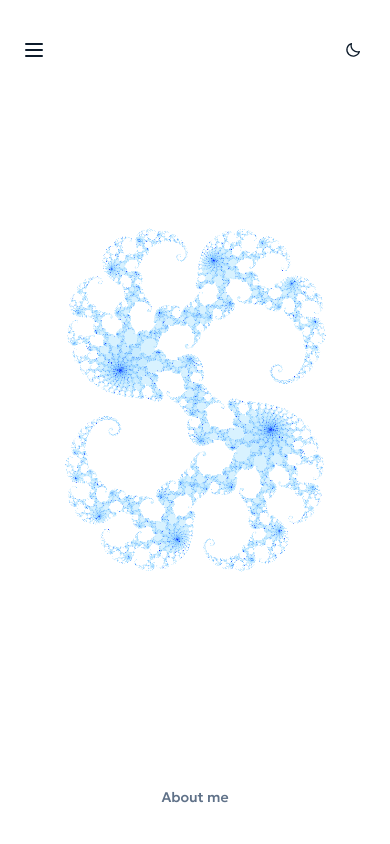
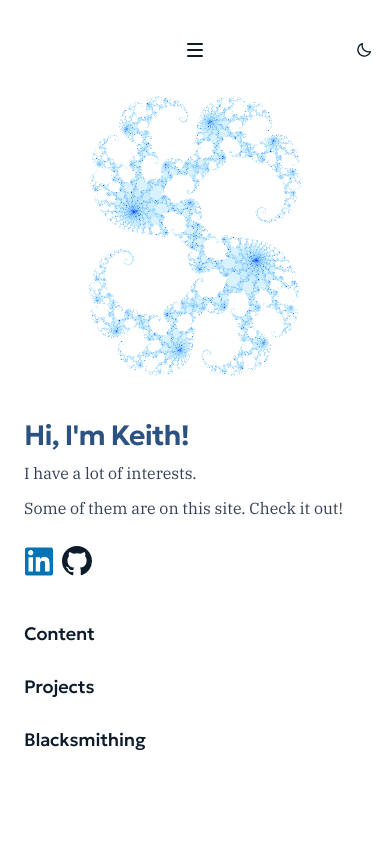
Before and after one commit to kdopenshaw/my-site, a Next.js app: page / in a window 390 px wide. Shown: the top 844 px of the page. Built offline with nearby package versions, Linux system fonts and the light colour scheme.

Commit message:
fractal smaller, recenter nav

```diff
--- a/app/home-experience.tsx
+++ b/app/home-experience.tsx
@@ -1,7 +1,4 @@
-"use client";
-
 import type { ReactNode } from "react";
-import { useCallback, useEffect, useRef } from "react";
 
 import HomeFractal from "./home-fractal";
 import styles from "./home.module.css";
@@ -10,110 +7,18 @@ type HomeExperienceProps = {
   children: ReactNode;
 };
 
-const CANCEL_KEYS = new Set([
-  "ArrowDown",
-  "ArrowLeft",
-  "ArrowRight",
-  "ArrowUp",
-  "End",
-  "Home",
-  "PageDown",
-  "PageUp",
-  " ",
-  "Enter",
-  "Tab",
-]);
-
 export default function HomeExperience({ children }: HomeExperienceProps) {
-  const introductionRef = useRef<HTMLElement>(null);
-  const timeoutRef = useRef<number | null>(null);
-  const eligibleRef = useRef(true);
-  const completedRef = useRef(false);
-
-  const cancelAutomaticScroll = useCallback(() => {
-    eligibleRef.current = false;
-    if (timeoutRef.current !== null) {
-      window.clearTimeout(timeoutRef.current);
-      timeoutRef.current = null;
-    }
-  }, []);
-
-  const handlePlaybackComplete = useCallback(() => {
-    if (!eligibleRef.current || completedRef.current) return;
-    completedRef.current = true;
-
-    timeoutRef.current = window.setTimeout(() => {
-      timeoutRef.current = null;
-      if (!eligibleRef.current || window.scrollY > 1 || document.hidden) return;
-
-      eligibleRef.current = false;
-      introductionRef.current?.scrollIntoView({ behavior: "smooth", block: "start" });
-    }, 2000);
-  }, []);
-
-  useEffect(() => {
-    const motionPreference = window.matchMedia("(prefers-reduced-motion: reduce)");
-    eligibleRef.current =
-      window.location.hash === "" &&
-      window.scrollY <= 1 &&
-      !motionPreference.matches;
-
-    const cancelForKey = (event: KeyboardEvent) => {
-      if (CANCEL_KEYS.has(event.key)) cancelAutomaticScroll();
-    };
-    const cancelForScroll = () => {
-      if (window.scrollY > 1) cancelAutomaticScroll();
-    };
-    const cancelForVisibility = () => {
-      if (document.hidden) cancelAutomaticScroll();
-    };
-    const cancelForMotion = () => {
-      if (motionPreference.matches) cancelAutomaticScroll();
-    };
-
-    window.addEventListener("wheel", cancelAutomaticScroll, { passive: true });
-    window.addEventListener("touchstart", cancelAutomaticScroll, { passive: true });
-    window.addEventListener("pointerdown", cancelAutomaticScroll, { passive: true });
-    window.addEventListener("keydown", cancelForKey);
-    window.addEventListener("scroll", cancelForScroll, { passive: true });
-    window.addEventListener("homepage-navigation-open", cancelAutomaticScroll);
-    document.addEventListener("visibilitychange", cancelForVisibility);
-    motionPreference.addEventListener("change", cancelForMotion);
-
-    const restorationCheck = window.requestAnimationFrame(() => {
-      if (window.scrollY > 1) cancelAutomaticScroll();
-    });
-
-    return () => {
-      if (timeoutRef.current !== null) window.clearTimeout(timeoutRef.current);
-      window.cancelAnimationFrame(restorationCheck);
-      window.removeEventListener("wheel", cancelAutomaticScroll);
-      window.removeEventListener("touchstart", cancelAutomaticScroll);
-      window.removeEventListener("pointerdown", cancelAutomaticScroll);
-      window.removeEventListener("keydown", cancelForKey);
-      window.removeEventListener("scroll", cancelForScroll);
-      window.removeEventListener("homepage-navigation-open", cancelAutomaticScroll);
-      document.removeEventListener("visibilitychange", cancelForVisibility);
-      motionPreference.removeEventListener("change", cancelForMotion);
-    };
-  }, [cancelAutomaticScroll]);
-
   return (
     <div className={styles.homeExperience}>
       <section className={styles.fractalOpening} aria-label="Animated Julia fractal">
         <div className={styles.fractalMedia} aria-hidden="true">
-          <HomeFractal onPlaybackComplete={handlePlaybackComplete} />
+          <HomeFractal />
         </div>
-
-        <a className={styles.introductionLink} href="#introduction">
-          About me
-        </a>
       </section>
 
       <section
         className={styles.introduction}
         id="introduction"
-        ref={introductionRef}
         aria-labelledby="home-heading"
       >
         <div className={styles.introductionContent}>{children}</div>
--- a/app/home.module.css
+++ b/app/home.module.css
@@ -13,29 +13,9 @@
 }
 
 .fractalOpening {
-  min-height: 100svh;
-}
-
-.fractalOpening {
   display: grid;
-  grid-template-rows: minmax(0, 1fr) auto;
   justify-items: center;
-  padding: var(--spacing-lg);
-}
-
-.introductionLink {
-  display: inline-flex;
-  min-height: 2.75rem;
-  align-items: center;
-  color: var(--color-text-muted);
-  font-family: var(--font-display);
-  font-size: var(--fs-small);
-  font-weight: 500;
-  text-decoration: none;
-}
-
-.introductionLink:hover {
-  color: var(--color-primary);
+  padding: calc(2.25rem + var(--spacing-lg) + var(--spacing-sm)) var(--spacing-lg) 0;
 }
 
 .introduction {
@@ -43,7 +23,7 @@
   align-items: stretch;
   justify-items: center;
   min-height: 100svh;
-  padding: calc(var(--spacing-2xl) + var(--spacing-lg)) var(--spacing-lg) 0;
+  padding: var(--spacing-lg) var(--spacing-lg) 0;
   background: var(--color-background);
 }
 
@@ -132,7 +112,7 @@
 .fractalClip {
   display: flex;
   overflow: hidden;
-  width: min(88vw, 610px, max(0px, calc((100svh - 2 * var(--spacing-2xl)) * 610 / 660)));
+  width: min(72vw, 420px, max(0px, calc((100svh - 23rem) * 610 / 660)));
   aspect-ratio: 610 / 660;
   align-items: center;
   justify-content: center;
@@ -161,7 +141,7 @@
 
 @media (max-width: 44rem) {
   .fractalOpening {
-    padding: var(--spacing-md);
+    padding: calc(2.25rem + var(--spacing-lg) + var(--spacing-sm)) var(--spacing-md) 0;
   }
 
   .introduction {
--- a/app/navigation.module.css
+++ b/app/navigation.module.css
@@ -65,30 +65,40 @@
 .menu {
   position: absolute;
   top: max(var(--spacing-lg), env(safe-area-inset-top));
-  left: max(var(--spacing-sm), calc((100% - 36rem) / 2));
-  display: flex;
-  align-items: center;
-  gap: var(--spacing-sm);
+  left: 0;
+  width: 100%;
+  height: 2.25rem;
+  pointer-events: none;
 }
 
-.menuPanel {
+.menuSide {
+  position: absolute;
+  top: 0;
   display: flex;
   align-items: center;
   height: 2.25rem;
-  padding-inline: 0.35rem 0.7rem;
-  border-radius: 0.45rem;
+  margin: 0;
+  gap: var(--spacing-md);
+  list-style: none;
+  pointer-events: auto;
   background: color-mix(in srgb, var(--color-background) 74%, transparent);
   -webkit-backdrop-filter: blur(14px) saturate(130%);
   backdrop-filter: blur(14px) saturate(130%);
 }
 
-.menuPanel ul {
-  display: flex;
-  align-items: center;
-  gap: var(--spacing-sm);
-  margin: 0;
-  padding: 0;
-  list-style: none;
+.menuSideLeft {
+  right: calc(50% + 1.125rem);
+  justify-content: flex-end;
+  padding: 0 var(--spacing-sm) 0 var(--spacing-md);
+  border-radius: 0.45rem 0 0 0.45rem;
+}
+
+.menuSideRight {
+  left: calc(50% + 1.125rem);
+  justify-content: flex-start;
+  max-width: calc(50% - 1.125rem - 2.25rem - var(--spacing-lg) - var(--spacing-sm));
+  padding: 0 var(--spacing-md) 0 var(--spacing-sm);
+  border-radius: 0 0.45rem 0.45rem 0;
 }
 
 .menuLink,
@@ -110,6 +120,10 @@
 }
 
 .menuTrigger {
+  position: absolute;
+  top: 0;
+  left: 50%;
+  z-index: 1;
   display: inline-flex;
   align-items: center;
   justify-content: center;
@@ -119,7 +133,9 @@
   border-radius: 0.45rem;
   background: color-mix(in srgb, var(--color-background) 74%, transparent);
   color: var(--color-heading);
+  translate: -50% 0;
   cursor: pointer;
+  pointer-events: auto;
   -webkit-backdrop-filter: blur(14px) saturate(130%);
   backdrop-filter: blur(14px) saturate(130%);
 }
@@ -128,16 +144,20 @@
   color: var(--color-primary);
 }
 
+.menu[data-open] .menuTrigger {
+  border-radius: 0;
+}
+
 .burger,
 .burger::before,
 .burger::after {
   display: block;
-  width: 18px;
+  width: 16px;
   height: 1.5px;
   border-radius: 1px;
   background: currentColor;
-  transition-property: background-color, transform;
-  transition-duration: 300ms;
+  transition-property: width, height, border-radius, top, left, transform;
+  transition-duration: 280ms;
   transition-timing-function: ease;
 }
 
@@ -160,22 +180,51 @@
   top: 6px;
 }
 
+.menuTrigger[aria-expanded="true"] .burger,
 .menuTrigger[aria-expanded="true"] .burger::before,
 .menuTrigger[aria-expanded="true"] .burger::after {
-  transform-origin: right center;
+  width: 4px;
+  height: 4px;
+  border-radius: 50%;
+}
+
+.menuTrigger[aria-expanded="true"] .burger::before,
+.menuTrigger[aria-expanded="true"] .burger::after {
+  top: 50%;
+  left: 50%;
 }
 
 .menuTrigger[aria-expanded="true"] .burger::before {
-  transform: translateY(6px) rotate(-40deg) scaleX(0.55);
+  transform: translate(calc(-50% - 8px), -50%);
 }
 
 .menuTrigger[aria-expanded="true"] .burger::after {
-  transform: translateY(-6px) rotate(40deg) scaleX(0.55);
+  transform: translate(calc(-50% + 8px), -50%);
 }
 
 @media (max-width: 48rem) {
+  .menuLink,
+  .menuLinkActive {
+    font-size: var(--fs-caption);
+  }
+
+  .menuSide {
+    gap: var(--spacing-2xs);
+  }
+
+  .menuSideLeft {
+    padding-inline: var(--spacing-sm) var(--spacing-xs);
+  }
+
+  .menuSideRight {
+    left: calc(50% + 1.125rem);
+    right: calc(2.25rem + var(--spacing-xs) + var(--spacing-2xs));
+    max-width: none;
+    padding-inline: var(--spacing-2xs);
+  }
+
   .themeToggle {
-    right: 5%;
+    right: var(--spacing-xs);
   }
 
   .homeHeader {
--- a/app/navigation.tsx
+++ b/app/navigation.tsx
@@ -21,7 +21,7 @@ export default function Navigation() {
   const [open, setOpen] = useState(false);
   const [hidden, setHidden] = useState(false);
   const [hoverEnabled, setHoverEnabled] = useState(true);
-  const menuRef = useRef<HTMLDivElement>(null);
+  const menuRef = useRef<HTMLElement>(null);
   const openedByHoverAt = useRef(0);
   const lastScrollY = useRef(0);
   const showMenu = pathname !== "/dilemmas/questionnaire";
@@ -38,29 +38,6 @@ export default function Navigation() {
   useEffect(() => {
     setOpen(false);
   }, [pathname]);
-
-  useEffect(() => {
-    if (!showMenu) return undefined;
-
-    const place = () => {
-      const menu = menuRef.current;
-      const column = document.querySelector("main .page-shell");
-      if (!menu || !column) {
-        if (menu) menu.style.left = "";
-        return;
-      }
-      const bounds = column.getBoundingClientRect();
-      if (bounds.width > window.innerWidth * 0.92) {
-        menu.style.left = "";
-        return;
-      }
-      menu.style.left = `${bounds.left}px`;
-    };
-
-    place();
-    window.addEventListener("resize", place);
-    return () => window.removeEventListener("resize", place);
-  }, [showMenu, pathname]);
 
   useEffect(() => {
     lastScrollY.current = window.scrollY;
@@ -89,10 +66,6 @@ export default function Navigation() {
   useEffect(() => {
     if (!open) return undefined;
 
-    if (pathname === "/") {
-      window.dispatchEvent(new Event("homepage-navigation-open"));
-    }
-
     const closeOnOutsideClick = (event: PointerEvent) => {
       if (!menuRef.current?.contains(event.target as Node)) setOpen(false);
     };
@@ -106,13 +79,16 @@ export default function Navigation() {
       document.removeEventListener("pointerdown", closeOnOutsideClick);
       document.removeEventListener("keydown", closeOnEscape);
     };
-  }, [open, pathname]);
+  }, [open]);
 
   return (
     <header className={`${styles.siteHeader} ${pathname === "/" ? styles.homeHeader : ""} ${hidden ? styles.headerHidden : ""}`}>
       {showMenu && (
-        <div
+        <nav
+          id="site-menu"
           className={styles.menu}
+          aria-label="Site"
+          data-open={open || undefined}
           ref={menuRef}
           onMouseEnter={() => {
             if (!hoverEnabled) return;
@@ -124,6 +100,26 @@ export default function Navigation() {
             setOpen(false);
           }}
         >
+          {open && (
+            <ul className={`${styles.menuSide} ${styles.menuSideLeft}`}>
+              {links.slice(0, 2).map((link) => {
+                const active = isActive(link.href);
+
+                return (
+                  <li key={link.href}>
+                    <Link
+                      href={link.href}
+                      aria-current={active ? "page" : undefined}
+                      className={active ? styles.menuLinkActive : styles.menuLink}
+                      onClick={closeAfterNavigation}
+                    >
+                      {link.label}
+                    </Link>
+                  </li>
+                );
+              })}
+            </ul>
+          )}
           <button
             type="button"
             className={styles.menuTrigger}
@@ -143,9 +139,8 @@ export default function Navigation() {
             <span className={styles.burger} aria-hidden="true" />
           </button>
           {open && (
-            <nav id="site-menu" className={styles.menuPanel} aria-label="Site">
-              <ul>
-                {links.map((link) => {
+            <ul className={`${styles.menuSide} ${styles.menuSideRight}`}>
+              {links.slice(2).map((link) => {
                 const active = isActive(link.href);
 
                 return (
@@ -162,9 +157,8 @@ export default function Navigation() {
                 );
               })}
             </ul>
+          )}
         </nav>
-          )}
-        </div>
       )}
       <ThemeToggle />
     </header>
```
Also changed, not shown: app/home-fractal.tsx (+2 -8 lines). Lines whose indentation alone changed are shown as unchanged.
